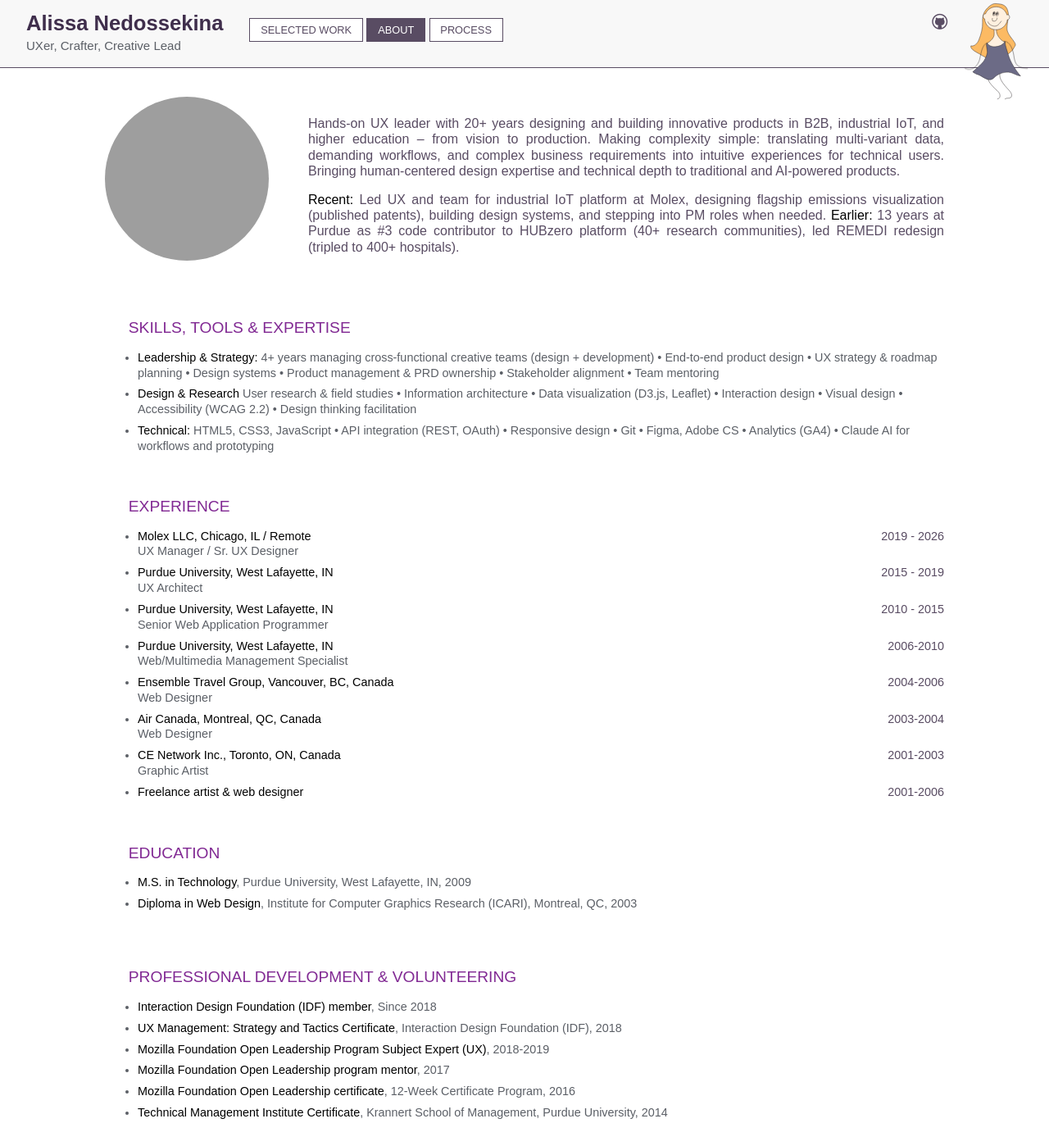
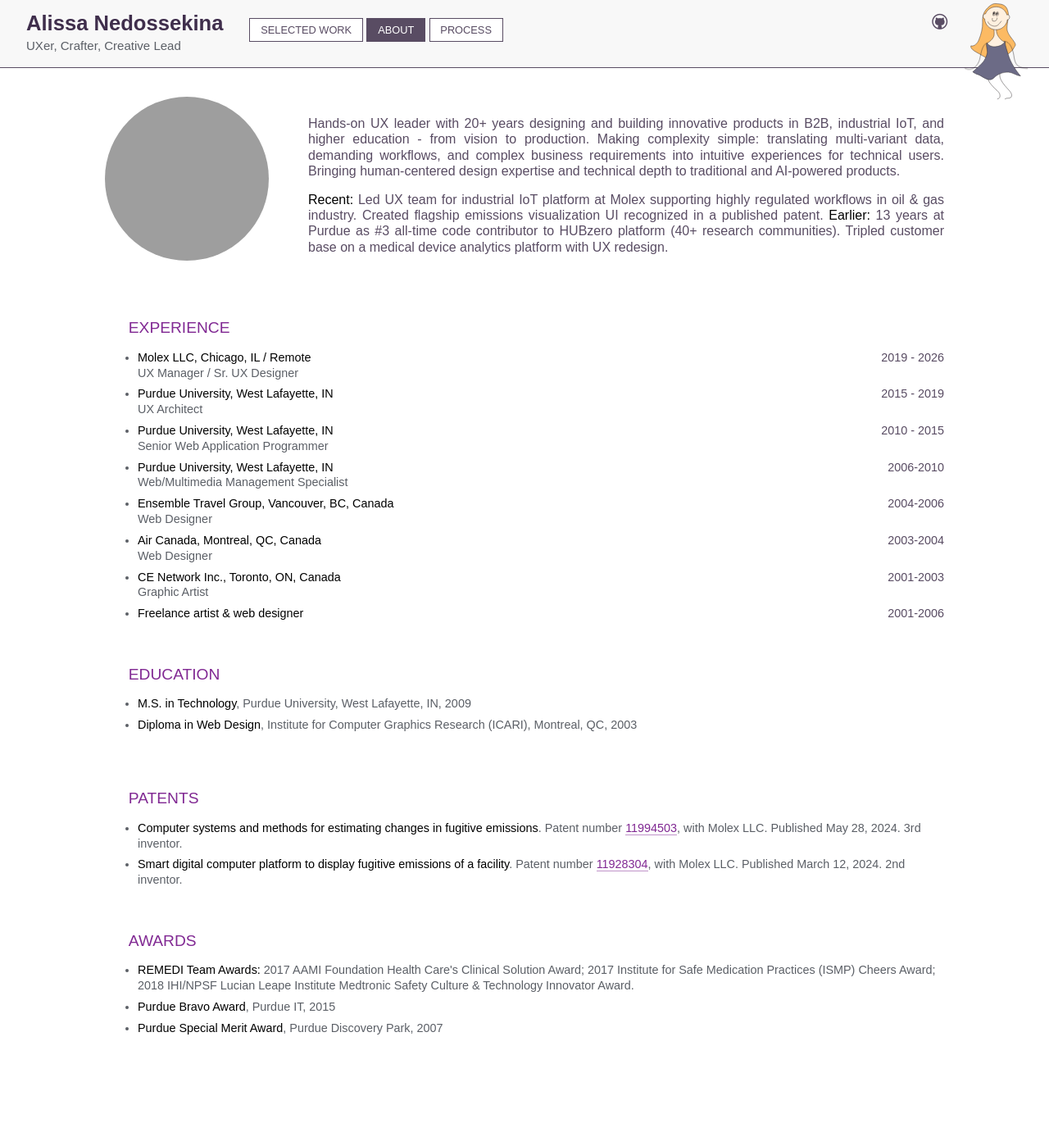
Before and after one commit to snowwitje/snowwitje.github.io, a plain HTML site: page resume.html in a window 1280 px wide. Shown: the part 2-1400 px from the top of the page at 82% size. Drawn offline with Linux system fonts and the light colour scheme; grey boxes are pictures that could not be loaded; files whose address does not match are found by name; a web font is replaced by a local one.

Commit message:
tweaked about text and an image

```diff
--- a/resume.html
+++ b/resume.html
@@ -134,23 +134,15 @@
 			<div class="cv-intro">
 				<img src="assets/images/alissa.jpg" alt="Alissa Nedossekina" class="cv-photo">
 				<div class="intro-text">
-					<p>Hands-on UX leader with 20+ years designing and building innovative products in B2B, industrial IoT, and higher education – from vision to production. Making complexity simple: translating multi-variant data, demanding workflows, and complex business requirements into intuitive experiences for technical users. Bringing human-centered design expertise and technical depth to traditional and AI-powered products. </p>
-					<p><strong>Recent:</strong> Led UX and team for industrial IoT platform at Molex, designing flagship emissions visualization (published patents), building design systems, and stepping into PM roles when needed.
-					<strong>Earlier:</strong> 13 years at Purdue as #3 code contributor to HUBzero platform (40+ research communities), led REMEDI redesign (tripled to 400+ hospitals).</p>
+					<p>Hands-on UX leader with 20+ years designing and building innovative products in B2B, industrial IoT, and higher education - from vision to production. Making complexity simple: translating multi-variant data, demanding workflows, and complex business requirements into intuitive experiences for technical users. Bringing human-centered design expertise and technical depth to traditional and AI-powered products. </p>
+					<p><strong>Recent:</strong> Led UX team for industrial IoT platform at Molex supporting highly regulated workflows in oil & gas industry. Created flagship emissions visualization UI recognized in a published patent.
+					<strong>Earlier:</strong> 13 years at Purdue as #3 all-time code contributor to HUBzero platform (40+ research communities). Tripled customer base on a medical device analytics platform
+with UX redesign.</p>
 				</div>
 			</div>
 
 			<div class="flex-section">
 				<div class="flex-col col2">
-<h3>SKILLS, TOOLS &amp; EXPERTISE</h3>
-					<ul>
-            <li><strong>Leadership &amp; Strategy:</strong> 4+ years managing cross-functional creative teams (design + development) • End-to-end product design • UX strategy &amp; roadmap planning • Design systems • Product management &amp; PRD ownership • Stakeholder alignment • Team mentoring</li>
-<li><strong>Design &amp; Research</strong> User research &amp; field studies • Information architecture • Data visualization
-(D3.js, Leaflet) • Interaction design • Visual design • Accessibility (WCAG 2.2) • Design thinking
-facilitation</li>
-<li><strong>Technical:</strong> HTML5, CSS3, JavaScript • API integration (REST, OAuth) • Responsive design • Git •
-Figma, Adobe CS • Analytics (GA4) • Claude AI for workflows and prototyping</li>
-					</ul>
 
 					<h3>EXPERIENCE</h3>
 					<ul>
@@ -180,17 +172,6 @@
 
 				<div class="flex-col col2">
 
-					<h3>PROFESSIONAL DEVELOPMENT &amp; VOLUNTEERING</h3>
-          <ul>
-            <li><strong>Interaction Design Foundation (IDF) member</strong>, Since 2018</li>
-            <li><strong>UX Management: Strategy and Tactics Certificate</strong>, Interaction Design Foundation (IDF), 2018</li>
-            <li><strong>Mozilla Foundation Open Leadership Program Subject Expert (UX)</strong>, 2018-2019</li>
-            <li><strong>Mozilla Foundation Open Leadership program mentor</strong>, 2017</li>
-            <li><strong>Mozilla Foundation Open Leadership certificate</strong>, 12-Week Certificate Program, 2016</li>
-            <li><strong>Technical Management Institute Certificate</strong>, Krannert School of Management, Purdue University, 2014</li>
-          </ul>
-
-
 
           <h3>Patents</h3>
           <ul>
```
Also changed, not shown: assets/images/snowyowl.webp.
